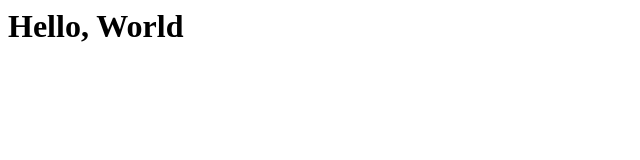
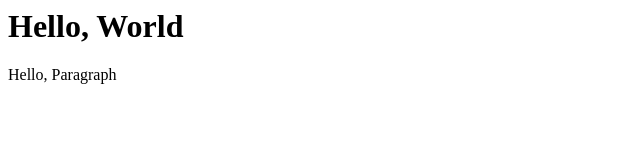
Before and after one commit to tajmim/freecodecamp-example, a plain HTML site: page index.html in a window 1280 px wide. Shown: the whole page, without its empty margins (0-640 px from the left). Drawn offline with Linux system fonts and the light colour scheme.

Commit message:
Update index

```diff
--- a/index.html
+++ b/index.html
@@ -1 +1,2 @@
 <h1>Hello, World</h1>
+<p>Hello, Paragraph</p>
```
